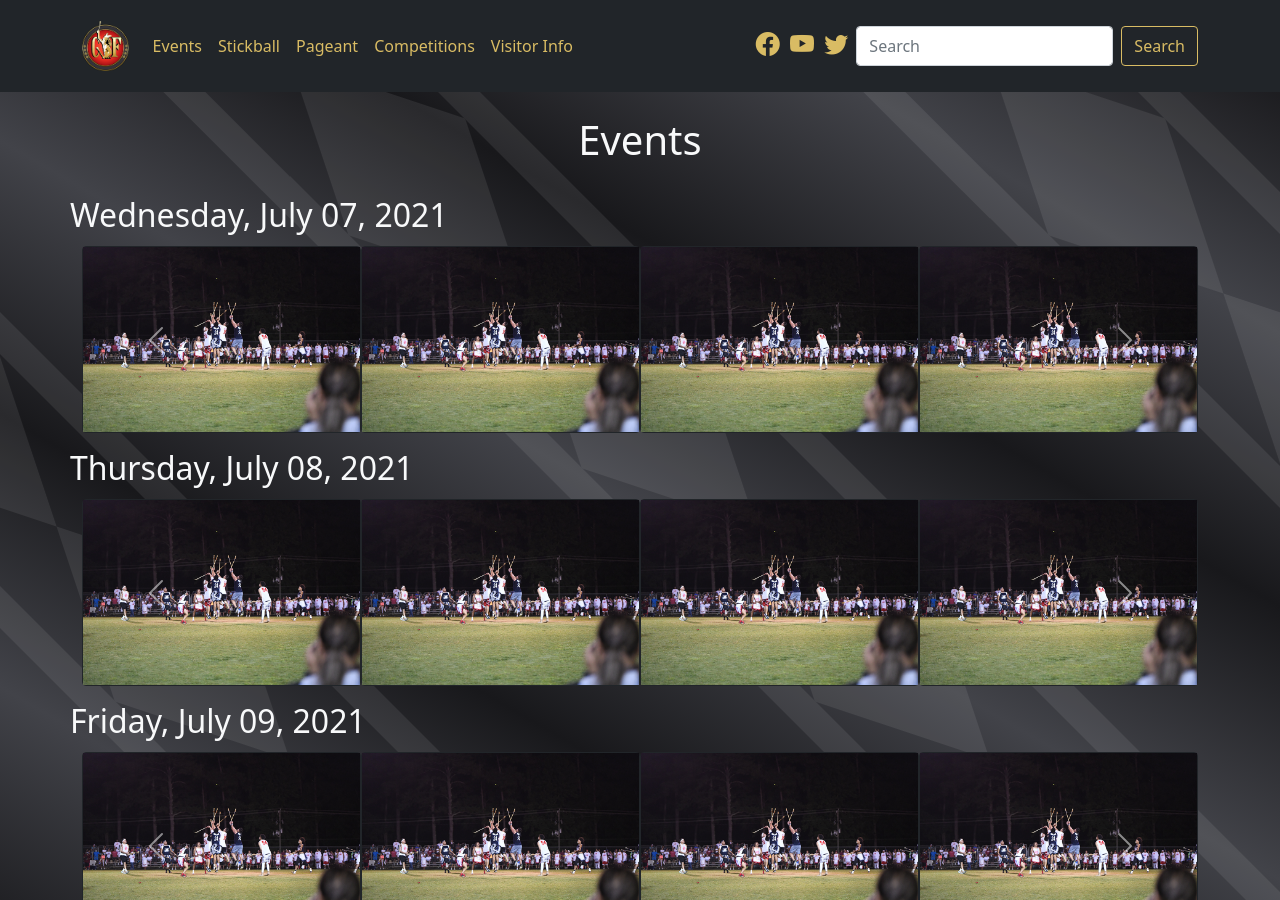
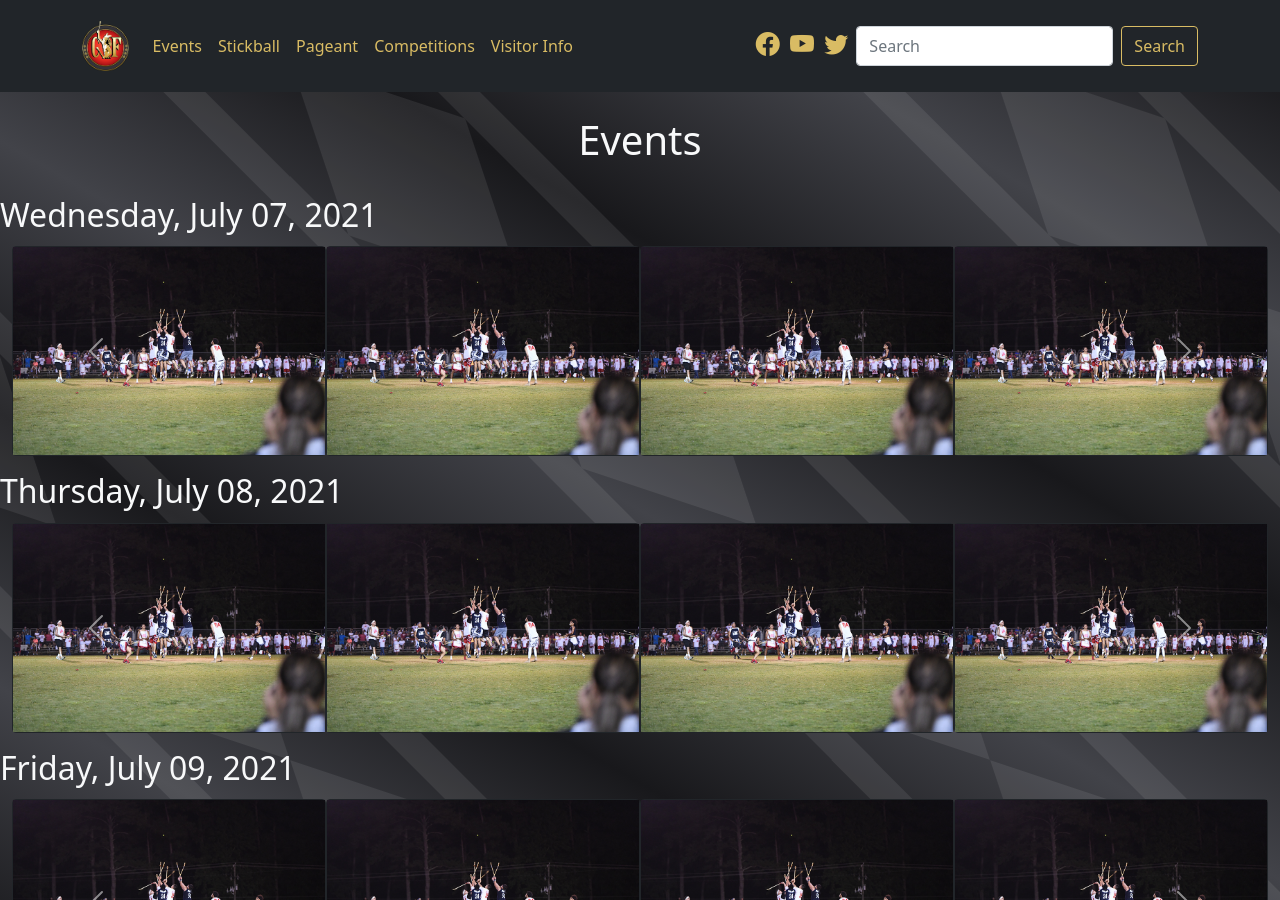
Before and after one commit to smattera/smattera.github.io, a Jekyll site: the page built from events/index.md, in a window 1280 px wide and 900 px high. Built offline with Jekyll 4.4.1, drawn with Linux system fonts in a browser that asks for light colours; nearby versions of some CDN libraries.

Commit message:
Update events.html

```diff
--- a/_includes/events.html
+++ b/_includes/events.html
@@ -1,5 +1,5 @@
 <section class="diamond-bg2 text-light py-5 text-center">
-  <div class="container px-0">
+  <div class="px-0">
     <h1 class="py-2">Events</h1>
 
     <h2 class="pt-3 pb-1 text-start">Wednesday, July 07, 2021</h2>
```
